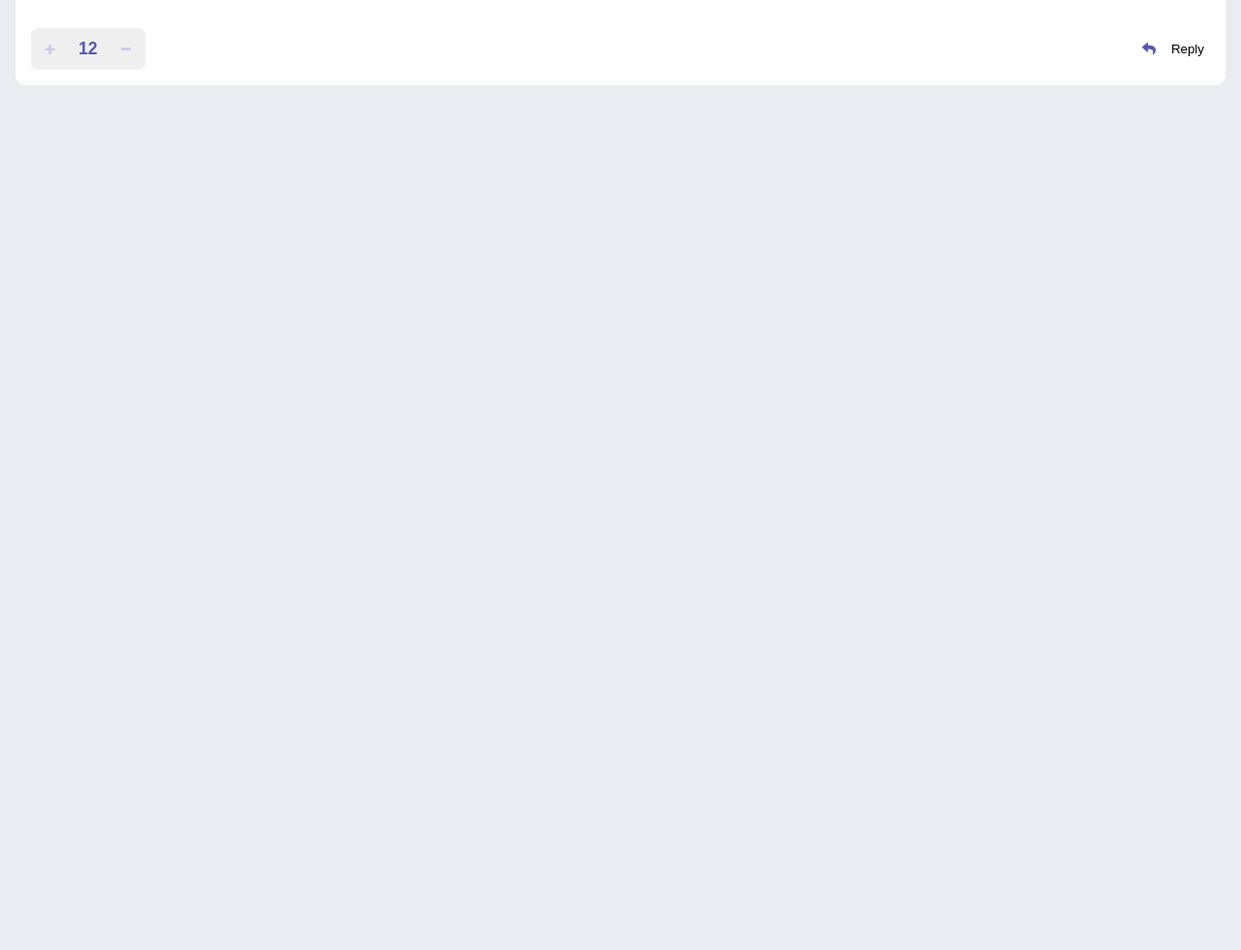
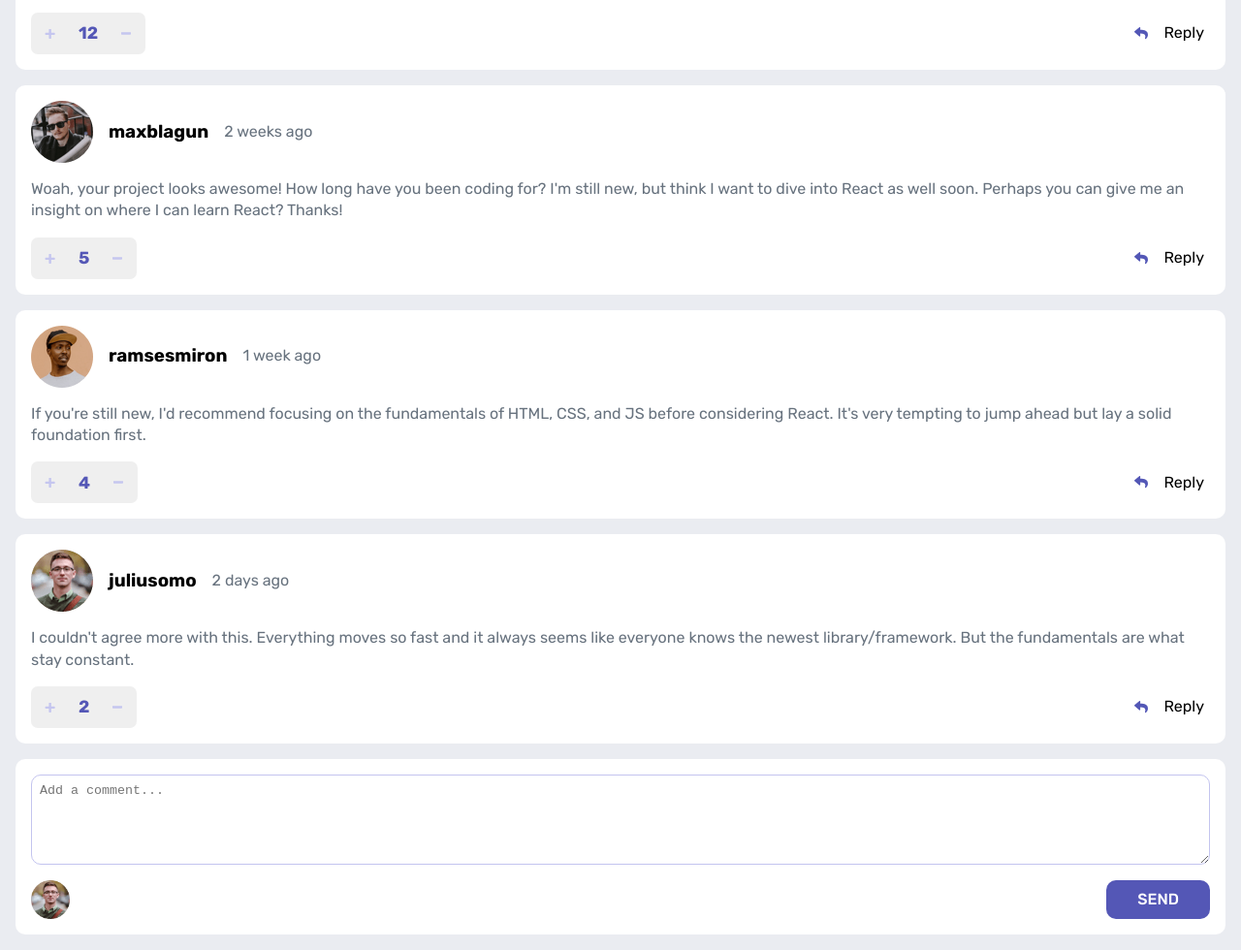
Before and after one commit to Brighties/interactive-comments-app, a React app: page / in a window 1280 px wide. Shown: the part 160-1140 px from the top of the page at 97% size. Before the commit the page ends 800 px from the top, so only its background shows below. Built offline with nearby package versions, Linux system fonts and the light colour scheme.

Commit message:
Added logic to render the sub-comment component

```diff
--- a/src/components/App/App.css
+++ b/src/components/App/App.css
@@ -1,5 +1,16 @@
 @import url("https://fonts.googleapis.com/css2?family=Rubik:wght@400;500;700&display=swap");
 
+/* CSS RESET rules */
+*,
+*::after,
+*::before {
+  margin: 0;
+}
+button {
+  font: inherit;
+}
+
+/* GLOBAL VARIABLES */
 :root {
   --moderate-blue: 238, 40%, 52%;
   --soft-red: 358, 79%, 66%;
@@ -15,68 +26,20 @@
   --white: 0, 0%, 100%;
 }
 
-body {
-  background: hsl(var(--light-gray));
-  caret-color: hsl(var(--light-grayish-blue));
-  font-family: "Rubik", sans-serif;
-  line-height: 1.4;
-}
-/* full container */
-.full-container {
-  background: hsl(var(--white));
-}
-
-.full-container {
-  flex-direction: column;
-  margin-inline: 1rem;
-  padding: 1rem;
-  border-radius: 10px;
-}
+/* utility class */
 .flex {
   display: flex;
   gap: var(--gap, 1rem);
 }
-/* header component */
-.header {
-  align-items: center;
+
+/* full container */
+.comment-full-container {
+  flex-direction: column;
 }
-.time-of-comment {
-  color: hsl(var(--grayish-blue));
+.container {
+  background: hsl(var(--white));
+  margin-inline: 1rem;
+  margin-block: 1rem;
+  padding: 1rem;
+  border-radius: 10px;
 }
-
-/* buttons */
-.btn-container {
-  justify-content: space-between;
-}
-.btn {
-  gap: 1rem;
-  align-items: center;
-}
-
-.vote-btn {
-  border: transparent;
-  padding-block: 0.5rem;
-  cursor: pointer;
-  border-radius: 7px;
-}
-.vote-value {
-  color: hsl(var(--moderate-blue));
-  font-weight: 700;
-  font-size: 1.1rem;
-}
-.upvote-icon,
-.downvote-icon {
-  padding: 0.5rem;
-}
-/* reply button */
-.reply-btn {
-  border: transparent;
-  background: transparent;
-  cursor: pointer;
-  --gap: 0.2rem;
-}
-
-/*comment content body */
-.comment-content {
-  color: hsl(var(--grayish-blue));
-}
--- a/src/components/App/App.js
+++ b/src/components/App/App.js
@@ -1,10 +1,13 @@
 import "./App.css";
-import React, { useEffect, useRef, useState } from "react";
+import React, { useEffect, useState } from "react";
 import axios from "axios";
 
-import iconMinus from "../../images/icon-minus.svg";
-import iconPlus from "../../images/icon-plus.svg";
-import iconReply from "../../images/icon-reply.svg";
+// importing the various components
+import CommentHeader from "../Header/commentheader";
+import CommentBody from "../Comments/commentBody";
+import VoteButton from "../Button/button";
+import ReplyButton from "../ReplyButton/replyButton";
+import ReplyTextbox from "../ReplyTextbox/replyTextbox";
 
 function App() {
   const [data, setData] = useState(null);
@@ -36,86 +39,44 @@ function App() {
 
   return (
     <>
-      <Comments data={data} />
+      {data.comments.map((comment, index) => (
+        <div key={index}>
+          <Comments personData={comment} index={index} />
+        </div>
+      ))}
+      <ReplyTextbox data={data} />
     </>
   );
 }
 
-// full component
-const Comments = ({ data }) => {
+// full comments component
+const Comments = ({ personData, index }) => {
+  const { replies } = personData; // replies is an array
+  const length = replies ? replies.length : 0; // Check if replies is defined
+
+  console.log(replies);
+
   return (
-    <section className="full-container flex">
-      <CommentHeader data={data} index={0} />
-      <CommentBody data={data} index={0} />
+    <main>
+      <section className="comment-full-container container flex">
+        <CommentHeader personData={personData} index={index} />
+        <CommentBody personData={personData} index={index} />
+        <div className="flex btn-container">
+          <VoteButton personData={personData} index={index} />
+          <ReplyButton />
+        </div>
+      </section>
 
-      <div className="flex btn-container">
-        <VoteButton />
-        <ReplyButton />
-      </div>
-    </section>
+      {length > 0 && (
+        //subcomments
+        <div>
+          {replies.map((reply, subIndex) => (
+            <Comments key={subIndex} personData={reply} index={subIndex} />
+          ))}
+        </div>
+      )}
+    </main>
   );
 };
 
-// component 1
-const CommentHeader = ({ data, index }) => {
-  const person = data.comments[index];
-
-  return (
-    <div className="header flex">
-      <img src={person.user.image.png} alt="person avatar" />
-      <h3>{person.user.username}</h3>
-      <p className="time-of-comment">{person.createdAt}</p>
-    </div>
-  );
-};
-
-// component 2 = comments content body
-const CommentBody = ({ data, index }) => {
-  const comments = data.comments[index];
-  return <p className="comment-content">{comments.content}</p>;
-};
-
-// component 3 = button
-const VoteButton = () => {
-  const voteCountRef = useRef(null);
-  const upVote = () => {
-    if (voteCountRef) {
-      let count = +voteCountRef.current.textContent;
-      count += 1;
-      voteCountRef.current.textContent = count;
-    }
-  };
-
-  const downVote = () => {
-    if (voteCountRef) {
-      let count = +voteCountRef.current.textContent; //typecasting the count to Number type using the + sign
-      count = count - 1;
-      voteCountRef.current.textContent = count;
-    }
-  };
-  return (
-    <button className="flex btn vote-btn">
-      <img className="upvote-icon" onClick={upVote} src={iconPlus} alt="icon" />
-      <span ref={voteCountRef} className="vote-value">
-        12
-      </span>
-      <img
-        className="downvote-icon"
-        onClick={downVote}
-        src={iconMinus}
-        alt="icon"
-      />
-    </button>
-  );
-};
-
-// component 4
-const ReplyButton = () => {
-  return (
-    <button className="btn reply-btn flex">
-      <img src={iconReply} alt="reply icon" />
-      <span>Reply</span>
-    </button>
-  );
-};
 export default App;
--- /dev/null
+++ b/src/components/Button/button.css
@@ -0,0 +1,24 @@
+/* buttons */
+.btn-container {
+  justify-content: space-between;
+}
+.btn {
+  gap: 1rem;
+  align-items: center;
+}
+
+.vote-btn {
+  border: transparent;
+  padding-block: 0.5rem;
+  cursor: pointer;
+  border-radius: 7px;
+}
+.vote-value {
+  color: hsl(var(--moderate-blue));
+  font-weight: 700;
+  font-size: 1.1rem;
+}
+.upvote-icon,
+.downvote-icon {
+  padding: 0.5rem;
+}
--- /dev/null
+++ b/src/components/Button/button.js
@@ -0,0 +1,40 @@
+import iconMinus from "../../images/icon-minus.svg";
+import iconPlus from "../../images/icon-plus.svg";
+import "./button.css";
+
+import { useRef } from "react";
+
+// component 3 = votebutton
+const VoteButton = ({ personData, index }) => {
+  const voteCountRef = useRef(null);
+  let { score } = personData;
+  const upVote = () => {
+    if (voteCountRef) {
+      score = +score + 1;
+      voteCountRef.current.textContent = score;
+    }
+  };
+
+  const downVote = () => {
+    if (voteCountRef) {
+      score = +score - 1;
+      voteCountRef.current.textContent = score;
+    }
+  };
+  return (
+    <button className="flex btn vote-btn">
+      <img className="upvote-icon" onClick={upVote} src={iconPlus} alt="icon" />
+      <span ref={voteCountRef} className="vote-value">
+        {score}
+      </span>
+      <img
+        className="downvote-icon"
+        onClick={downVote}
+        src={iconMinus}
+        alt="icon"
+      />
+    </button>
+  );
+};
+
+export default VoteButton;
--- /dev/null
+++ b/src/components/Comments/commentBody.css
@@ -0,0 +1,4 @@
+/*comment content body */
+.comment-content {
+  color: hsl(var(--grayish-blue));
+}
--- /dev/null
+++ b/src/components/Comments/commentBody.js
@@ -0,0 +1,9 @@
+import "./commentBody.css";
+
+// component 2 = comments content body
+const CommentBody = ({ personData }) => {
+  const { content } = personData;
+  return <p className="comment-content">{content}</p>;
+};
+
+export default CommentBody;
--- /dev/null
+++ b/src/components/Header/commentHeader.css
@@ -0,0 +1,7 @@
+/* header component */
+.header {
+  align-items: center;
+}
+.time-of-comment {
+  color: hsl(var(--grayish-blue));
+}
--- /dev/null
+++ b/src/components/Header/commentheader.js
@@ -0,0 +1,16 @@
+import "./commentHeader.css";
+
+// component 1
+const CommentHeader = ({ personData }) => {
+  const { user, createdAt } = personData;
+
+  return (
+    <div className="header flex">
+      <img src={user.image.png} alt="person avatar" />
+      <h3>{user.username}</h3>
+      <p className="time-of-comment">{createdAt}</p>
+    </div>
+  );
+};
+
+export default CommentHeader;
--- /dev/null
+++ b/src/components/ReplyButton/replyButton.css
@@ -0,0 +1,7 @@
+/* reply button */
+.reply-btn {
+  border: transparent;
+  background: transparent;
+  cursor: pointer;
+  --gap: 0.2rem;
+}
--- /dev/null
+++ b/src/components/ReplyButton/replyButton.js
@@ -0,0 +1,13 @@
+import iconReply from "../../images/icon-reply.svg";
+import "./replyButton.css";
+
+const ReplyButton = () => {
+  return (
+    <button className="btn reply-btn flex">
+      <img src={iconReply} alt="reply icon" />
+      <span>Reply</span>
+    </button>
+  );
+};
+
+export default ReplyButton;
--- /dev/null
+++ b/src/components/ReplyTextbox/replyTextbox.css
@@ -0,0 +1,30 @@
+/* reply-textbox component */
+.reply-textbox-container {
+  display: grid;
+  grid-template-columns: 1fr auto;
+  gap: 1rem;
+}
+.reply-textbox {
+  grid-column: span 2;
+  border: 1px solid hsl(var(--light-grayish-blue));
+  border-radius: 10px;
+  max-width: 100%;
+  padding: 0.5rem;
+  resize: vertical;
+}
+.reply-textbox:focus {
+  outline: 1px solid hsl(var(--moderate-blue));
+}
+.current-user {
+  width: 40px;
+}
+.send-btn {
+  font-weight: 500;
+  font-size: 1rem;
+  text-transform: uppercase;
+  background: hsl(var(--moderate-blue));
+  color: hsl(var(--white));
+  padding-inline: 2rem;
+  border-radius: 10px;
+  border: transparent;
+}
--- /dev/null
+++ b/src/components/ReplyTextbox/replyTextbox.js
@@ -0,0 +1,22 @@
+import "./replyTextbox.css";
+
+// component 5 reply textbox
+const ReplyTextbox = ({ data }) => {
+  return (
+    <section className="reply-textbox-container container">
+      <textarea
+        className="reply-textbox"
+        rows={5}
+        placeholder="Add a comment..."
+      ></textarea>
+      <img
+        className="current-user"
+        src={data.currentUser.image.png}
+        alt="current user "
+      />
+      <button className="send-btn"> send </button>
+    </section>
+  );
+};
+
+export default ReplyTextbox;
--- a/src/index.css
+++ b/src/index.css
@@ -1,13 +1,13 @@
 body {
-  margin: 0;
-  font-family: -apple-system, BlinkMacSystemFont, 'Segoe UI', 'Roboto', 'Oxygen',
-    'Ubuntu', 'Cantarell', 'Fira Sans', 'Droid Sans', 'Helvetica Neue',
-    sans-serif;
+  background: hsl(var(--light-gray));
+  caret-color: hsl(var(--light-grayish-blue));
+  font-family: "Rubik", sans-serif;
+  line-height: 1.4;
   -webkit-font-smoothing: antialiased;
   -moz-osx-font-smoothing: grayscale;
 }
 
 code {
-  font-family: source-code-pro, Menlo, Monaco, Consolas, 'Courier New',
+  font-family: source-code-pro, Menlo, Monaco, Consolas, "Courier New",
     monospace;
 }
```
